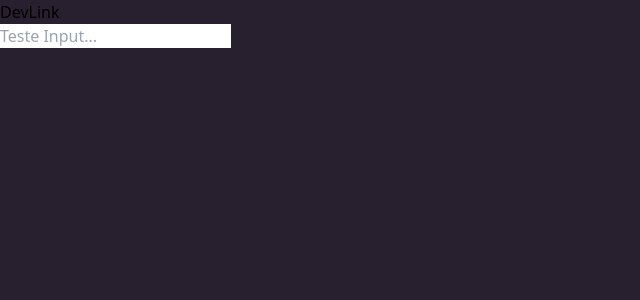
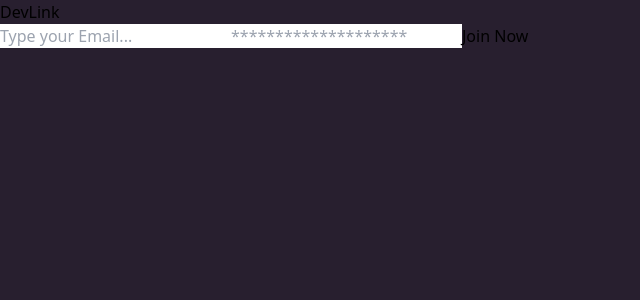
Before and after one commit to emiliodaf/DevLink, a React (Vite) app: page /login in a window 1280 px wide. Shown: the top 300 px of the page, without its empty margins (0-640 px from the left). Built offline with nearby package versions, Linux system fonts and the light colour scheme.

Commit message:
commit done

```diff
--- a/src/components/Input/index.tsx
+++ b/src/components/Input/index.tsx
@@ -1,8 +1,13 @@
-export function Input(){
+import { InputHTMLAttributes } from "react";
+
+interface InputProps extends InputHTMLAttributes<HTMLInputElement>{}
+
+
+export function Input(props: InputProps){
     return(
         <input
         className="border-0 h-9 rounded-md outline-none px-2 mb-3"
-        placeholder="Teste Input..."
+        {...props}
         />
     )
 }
--- a/src/pages/login/index.tsx
+++ b/src/pages/login/index.tsx
@@ -1,7 +1,22 @@
+import { FormEvent, useState } from 'react'
 import { Link } from 'react-router-dom'
 import { Input } from '../../components/Input'
 
 export function Login(){
+ const [email, setEmail] = useState("");
+ const [password, setPassword] = useState("");
+
+ function handleSubmit(e: FormEvent){
+  e.preventDefault();
+
+  console.log({
+    email: email,
+    password: password,
+  })
+
+ }
+
+
     return(
         <div className="flex flex-col w-full h-screen items-center justify-center">
            <Link to="/">
@@ -9,8 +24,25 @@ export function Login(){
              <span className='bg-gradient-to-r from-yellow-500 to-pink-500 bg-clip-text text-transparent'>Link</span></h1>
            </Link>
 
-         <form className='w-full max-w-xl flex flex-col px-1'>
-           <Input/>
+         <form onSubmit={handleSubmit} className='w-full max-w-xl flex flex-col px-2'>
+           <Input
+             placeholder='Type your Email...'
+             type='email'
+             value={email}
+             onChange={(e) => setEmail(e.target.value)}
+           />
+           <Input
+             placeholder='********************'
+             type='password'
+             value={password}
+             onChange={(e) => setPassword(e.target.value)}
+           />
+           <button
+           type='submit'
+           className='h-9 bg-sky-500 rounded border-0 text-lg font-medium text-white'>
+             Join Now
+           </button>
+
          </form>
 
         </div>
```
